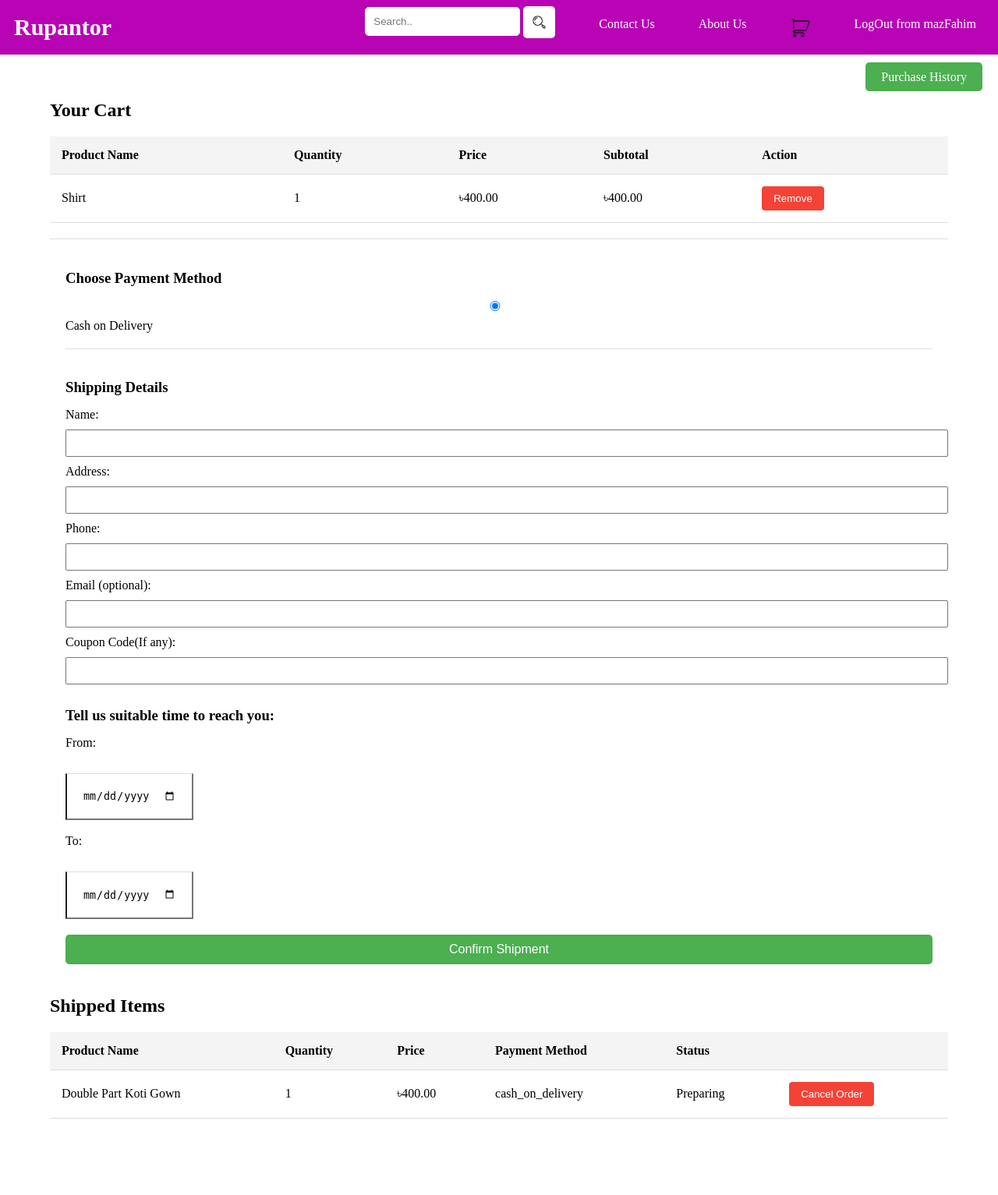
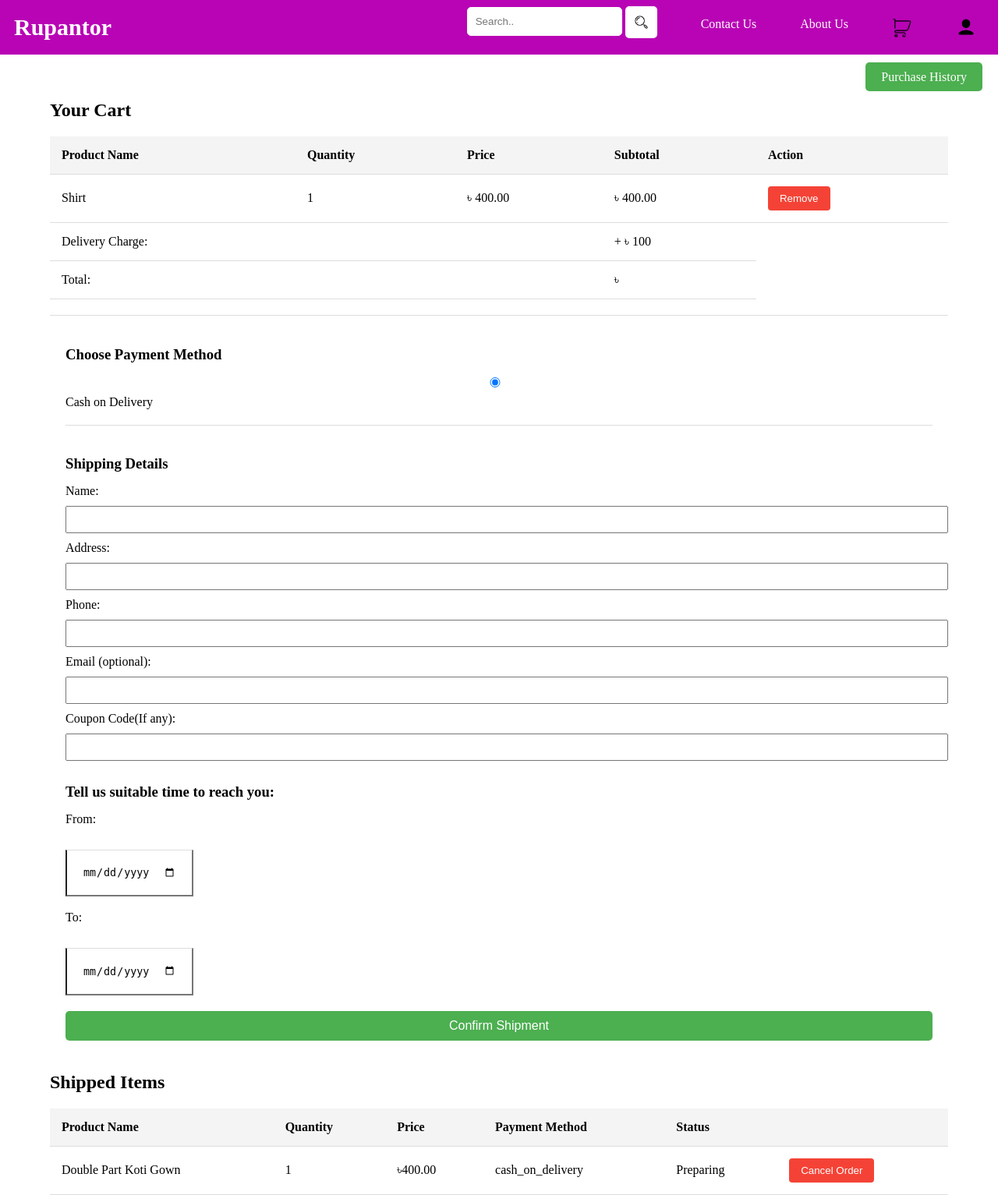
Before and after one commit to MazFahim/clientProjects, a Django app: page /cart/ in a window 1280 px wide. Shown: the whole page at 78% size. Before the commit the page ends 1435 px from the top, so only its background shows below. Run offline with Django 5.2, Linux system fonts and the light colour scheme; a user stored in the database is signed in; data comes from the database, SQL or seed files in the repository; both versions use the stored data as it was after the commit.

Commit message:
Login icon changed

```diff
--- a/Rupantor/management/templates/cart.html
+++ b/Rupantor/management/templates/cart.html
@@ -118,8 +118,8 @@
                 <tr>
                     <td>{{ item.product.productName }}</td>
                     <td>{{ item.quantity }}</td>
-                    <td>৳{{ item.product.productPrice }}</td>
-                    <td>৳{{ item.subtotal }}</td>
+                    <td>৳  {{ item.product.productPrice }}</td>
+                    <td>৳ {{ item.subtotal }}</td>
                     <td>
                         <form action="{% url 'remove_from_cart' item.id %}" method="post">
                             {% csrf_token %}
@@ -128,6 +128,16 @@
                     </td>
                 </tr>
                 {% endfor %}
+                <tr>
+                    <td>Delivery Charge:</td>
+                    <td colspan="2"></td>
+                    <td>+ ৳ 100</td>
+                </tr>
+                <tr>
+                    <td>Total:</td>
+                    <td colspan="2"></td>
+                    <td>৳ </td>
+                </tr>
             </tbody>
         </table>
         <div class="payment-options">
--- a/Rupantor/management/templates/header.html
+++ b/Rupantor/management/templates/header.html
@@ -105,15 +105,15 @@
                     </form>
                 </div>
             </li>
-            <!-- <li><a href="/summerwear/">Summer Wear</a></li>
-            <li><a href="/winterwear/">Winter Wear</a></li> -->
             <li><a href="/contact/">Contact Us</a></li>
             <li><a href="/about_us/">About Us</a></li>
             <li><a href="/cart/"><img src="{% static 'icons-shopping-cart-.png' %}" alt="Cart" style="height:26px; vertical-align:middle;"></a></li>
             {% if request.user.is_authenticated %}
-                <li><a href="/logout/">LogOut from {{ user.username }}</a></li>
+                <!-- <li><a href="/logout/">LogOut from {{ user.username }}</a></li> -->
+                <li><a href="/logout/"><img src="{% static 'icons-human.png' %}" alt="Cart" style="height:26px; vertical-align:middle;"></a></li>
             {% else %}
-                <li><a href="/login/">Login </a></li>
+                <!-- <li><a href="/login/">Login </a></li> -->
+                <li><a href="/login/"><img src="{% static 'icons-human.png' %}" alt="Cart" style="height:26px; vertical-align:middle;"> </a></li>
             {% endif %}
         </ul>
     </nav>
--- a/TicketSnap/movies/templates/tickets.html
+++ b/TicketSnap/movies/templates/tickets.html
@@ -78,10 +78,6 @@
                     <div class="row">
                         {% for seat in seats %}
                             {% if forloop.parentloop.counter|stringformat:"s" == seat.row|stringformat:"s" %}
-                                <!-- <button type="button" class="seat {% if seat.is_booked %}booked{% else %}selectable{% endif %}"
-                                    data-seat-id="{{ seat.id }}"
-                                    {% if seat.is_booked %}disabled{% endif %}
-                                    onclick="toggleSelection(this);"> -->
                                     {% if seat.id in booked_seats %}
                                         <button type="button" class="seat booked" disabled>
                                     {% else %}
```
Also changed, not shown: Rupantor/db.sqlite3, Rupantor/static/enter.png (added), Rupantor/static/exit.png (added), Rupantor/static/icons-human.png (added).
